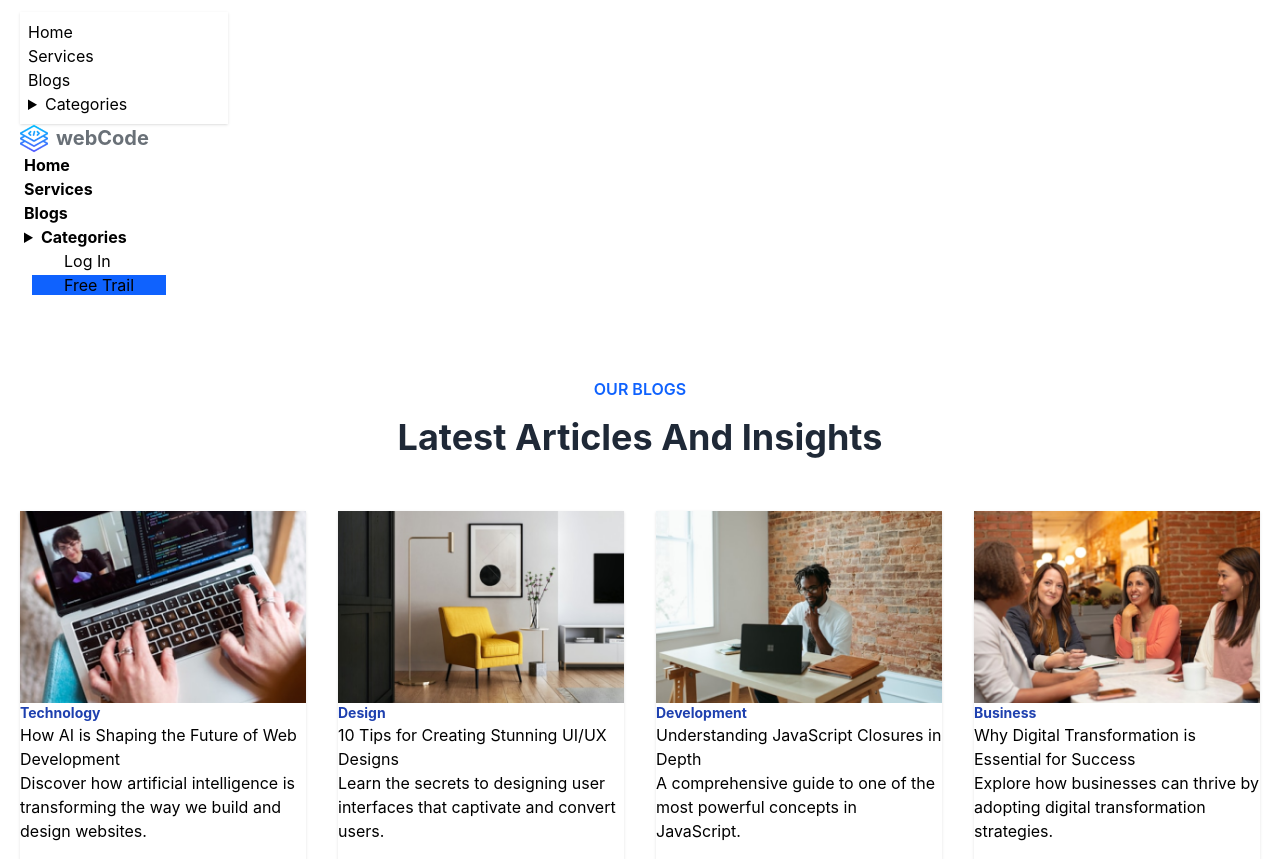
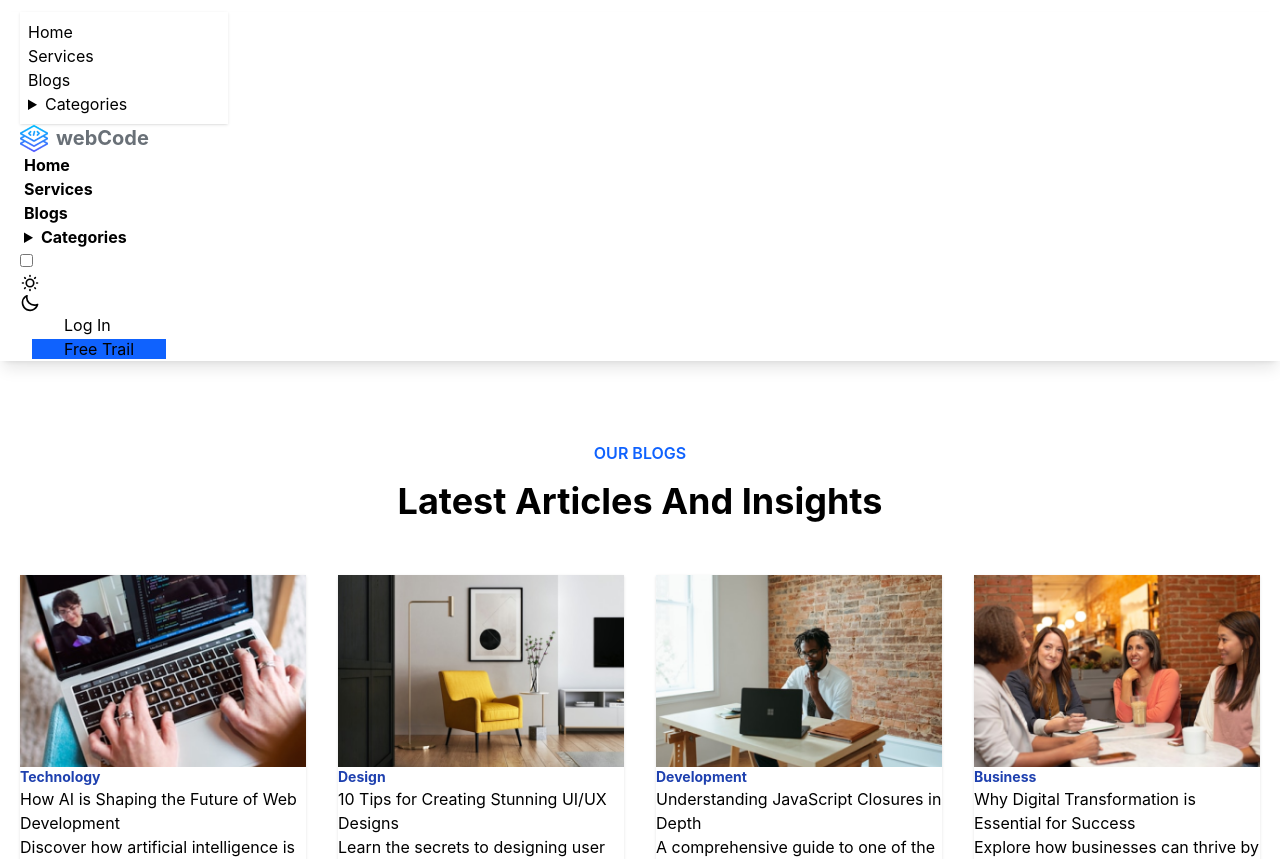
Before and after one commit to nazmul-polash/webCodeAgency, a React (Vite) app: page /blogs in a window 1280 px wide. Shown: the top 859 px of the page. Built offline with nearby package versions, Linux system fonts and the light colour scheme; no server answers.

Commit message:
light and dark mode add

```diff
--- a/index.html
+++ b/index.html
@@ -1,5 +1,5 @@
 <!doctype html>
-<html lang="en">
+<html lang="en" data-theme="light">
   <head>
     <meta charset="UTF-8" />
     <link rel="icon" type="image/svg+xml" href="/logo.png" />
--- a/src/App.css
+++ b/src/App.css
@@ -1,5 +1,7 @@
 /* @import "tailwindcss"; */
-@plugin "daisyui";
+@plugin "daisyui" {
+  themes: light --default, dark --prefersdark, cupcake;
+}
 .container-section{
    @apply max-w-screen-2xl container mx-auto px-5 py-20;
 }
--- a/src/components/HeadingSection.jsx
+++ b/src/components/HeadingSection.jsx
@@ -4,7 +4,7 @@ const HeadingSection = (props) => {
    return (
       <div className="text-center mb-12">
          <p className=" font-semibold text-primary uppercase">{props.subHeading}</p>
-         <h2 className="text-3xl lg:text-4xl font-bold text-gray-800 mt-3 sm:w-3/4 leading-normal lg:leading-snug capitalize mx-auto">{props.heading}</h2>
+         <h2 className="text-3xl lg:text-4xl font-bold mt-3 sm:w-3/4 leading-normal lg:leading-snug capitalize mx-auto">{props.heading}</h2>
          {
             props.headingDesc && <p className=" text-gray-600 mt-4 sm:w-3/5 text-base mx-auto ">{props.headingDesc}</p>
          }
--- a/src/components/Navbar.jsx
+++ b/src/components/Navbar.jsx
@@ -2,6 +2,7 @@ import React from 'react'
 import { Link, useNavigate } from 'react-router';
 import { userAuth } from '../context/AuthContext';
 import Swal from 'sweetalert2';
+import ToggleTheme from './ToggleTheme';
 
 const Navbar = () => {
    const { user, logOut } = userAuth();
@@ -23,7 +24,7 @@ const Navbar = () => {
       }
    }
    return (
-      <div className="navbar max-w-screen-2xl container mx-auto px-5 bg-base-100 text-base-content">
+      <div className="navbar mx-auto px-5 bg-base-100 text-base-content sticky top-0 z-50 shadow-lg">
          <div className="navbar-start">
             <div className="dropdown">
                <div tabIndex={0} role="button" className="btn btn-ghost lg:hidden">
@@ -55,7 +56,7 @@ const Navbar = () => {
          </div>
 
          <div className="navbar-center hidden lg:flex">
-            <ul className="menu menu-horizontal px-1 font-bold dark:text-black">
+            <ul className="menu menu-horizontal px-1 font-bold">
                <li><Link to="/" >Home</Link></li>
                <li><Link to="/services">Services</Link></li>
                <li><Link to="/blogs">Blogs</Link></li>
@@ -75,9 +76,8 @@ const Navbar = () => {
 
          <div className="navbar-end space-x-3">
             <div>
-
+               <ToggleTheme />
             </div>
-
             {
                user ? (<><Link to="/dashboard" className='btn btn-outline btn-primary px-8 hidden sm:flex'>Dashboard</Link>
                   <button onClick={handleLogOut} className='btn btn-primary bg-primary px-8'>Sing Out</button></>)
--- /dev/null
+++ b/src/components/ToggleTheme.jsx
@@ -0,0 +1,48 @@
+import React, { useEffect, useState } from 'react'
+
+
+
+const STORAGE_KEY = 'theme';
+
+export default function ToggleTheme() {
+   const getPreferred = () => {
+      const storedTheme = localStorage.getItem(STORAGE_KEY);
+      if (storedTheme) {
+         return storedTheme;
+      }
+      return window.matchMedia('(prefers-color-scheme: dark)').matches ? 'dark' : 'light';
+   }
+   const [theme, setTheme] = useState(getPreferred);
+
+   useEffect(() => {
+      document.documentElement.setAttribute('data-theme', theme);
+      localStorage.setItem(STORAGE_KEY, theme);
+   }, [theme])
+   const handleThemeChange = (e) => {
+      setTheme(e.target.checked ?'dark': 'light');
+   }
+
+
+   return (
+      <>
+         <label className="swap swap-rotate">
+            <input type="checkbox" className="theme-controller" checked={theme === 'dark'}
+            onClick={handleThemeChange}/>
+            <svg
+               className="swap-off h-5 w-5 fill-current"
+               xmlns="http://www.w3.org/2000/svg"
+               viewBox="0 0 24 24">
+               <path
+                  d="M5.64,17l-.71.71a1,1,0,0,0,0,1.41,1,1,0,0,0,1.41,0l.71-.71A1,1,0,0,0,5.64,17ZM5,12a1,1,0,0,0-1-1H3a1,1,0,0,0,0,2H4A1,1,0,0,0,5,12Zm7-7a1,1,0,0,0,1-1V3a1,1,0,0,0-2,0V4A1,1,0,0,0,12,5ZM5.64,7.05a1,1,0,0,0,.7.29,1,1,0,0,0,.71-.29,1,1,0,0,0,0-1.41l-.71-.71A1,1,0,0,0,4.93,6.34Zm12,.29a1,1,0,0,0,.7-.29l.71-.71a1,1,0,1,0-1.41-1.41L17,5.64a1,1,0,0,0,0,1.41A1,1,0,0,0,17.66,7.34ZM21,11H20a1,1,0,0,0,0,2h1a1,1,0,0,0,0-2Zm-9,8a1,1,0,0,0-1,1v1a1,1,0,0,0,2,0V20A1,1,0,0,0,12,19ZM18.36,17A1,1,0,0,0,17,18.36l.71.71a1,1,0,0,0,1.41,0,1,1,0,0,0,0-1.41ZM12,6.5A5.5,5.5,0,1,0,17.5,12,5.51,5.51,0,0,0,12,6.5Zm0,9A3.5,3.5,0,1,1,15.5,12,3.5,3.5,0,0,1,12,15.5Z" />
+            </svg>
+            <svg
+               className="swap-on h-5 w-5 fill-current"
+               xmlns="http://www.w3.org/2000/svg"
+               viewBox="0 0 24 24">
+               <path
+                  d="M21.64,13a1,1,0,0,0-1.05-.14,8.05,8.05,0,0,1-3.37.73A8.15,8.15,0,0,1,9.08,5.49a8.59,8.59,0,0,1,.25-2A1,1,0,0,0,8,2.36,10.14,10.14,0,1,0,22,14.05,1,1,0,0,0,21.64,13Zm-9.5,6.69A8.14,8.14,0,0,1,7.08,5.22v.27A10.15,10.15,0,0,0,17.22,15.63a9.79,9.79,0,0,0,2.1-.22A8.11,8.11,0,0,1,12.14,19.73Z" />
+            </svg>
+         </label>
+      </>
+   )
+}
--- a/src/pages/home/ToolsSection.jsx
+++ b/src/pages/home/ToolsSection.jsx
@@ -37,7 +37,7 @@ const ToolsSection = () => {
             <div className="grid grid-cols-1 sm:grid-cols-2 lg:grid-cols-4 gap-5">
                {
                   tools.map((tool, index) => (
-                     <div key={index} className="flex flex-col items-center bg-white p-5 rounded-lg shadow-lg mb-5 hover:shadow-xl transition">
+                     <div key={index} className="flex flex-col items-center p-5 rounded-lg shadow-lg mb-5 hover:shadow-xl transition">
                         <tool.icon className="text-4xl text-primary mb-3" />
                         <h3 className="text-xl font-semibold">{tool.title}</h3>
                         <p className="text-gray-600">{tool.desc}</p>
```
